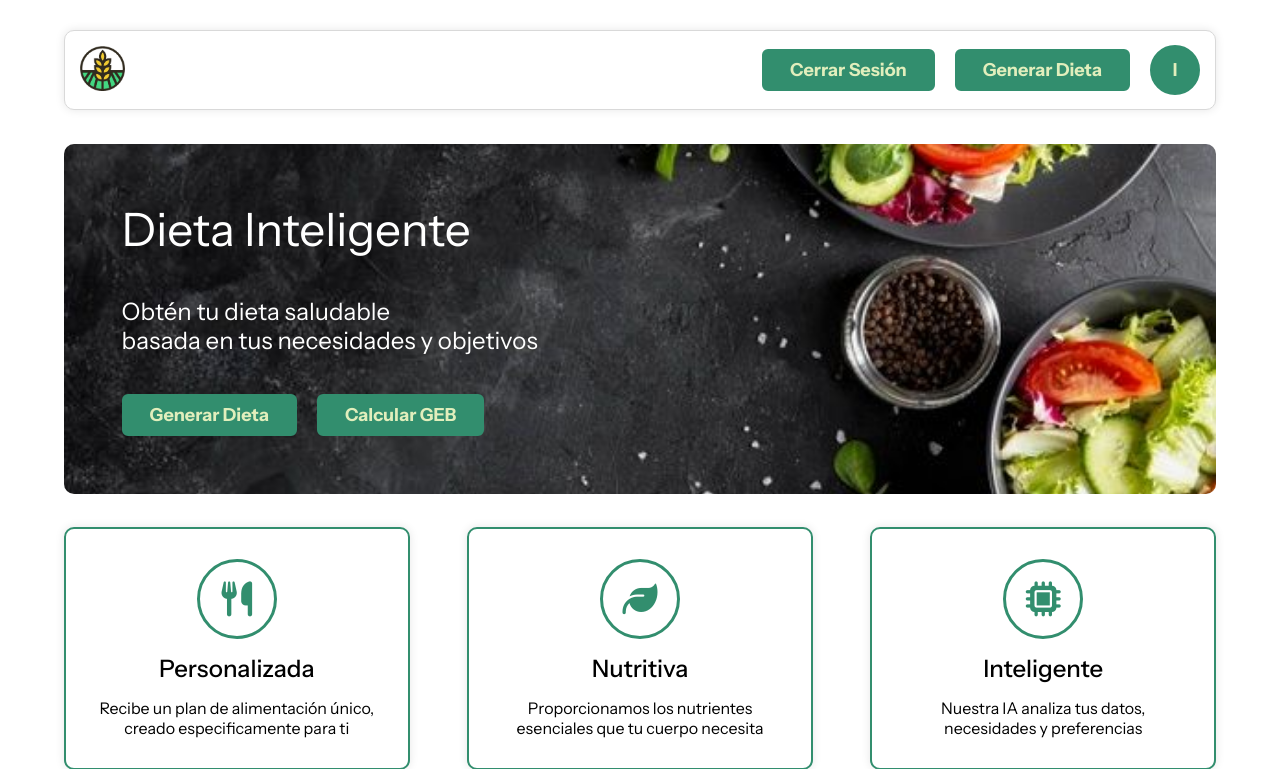
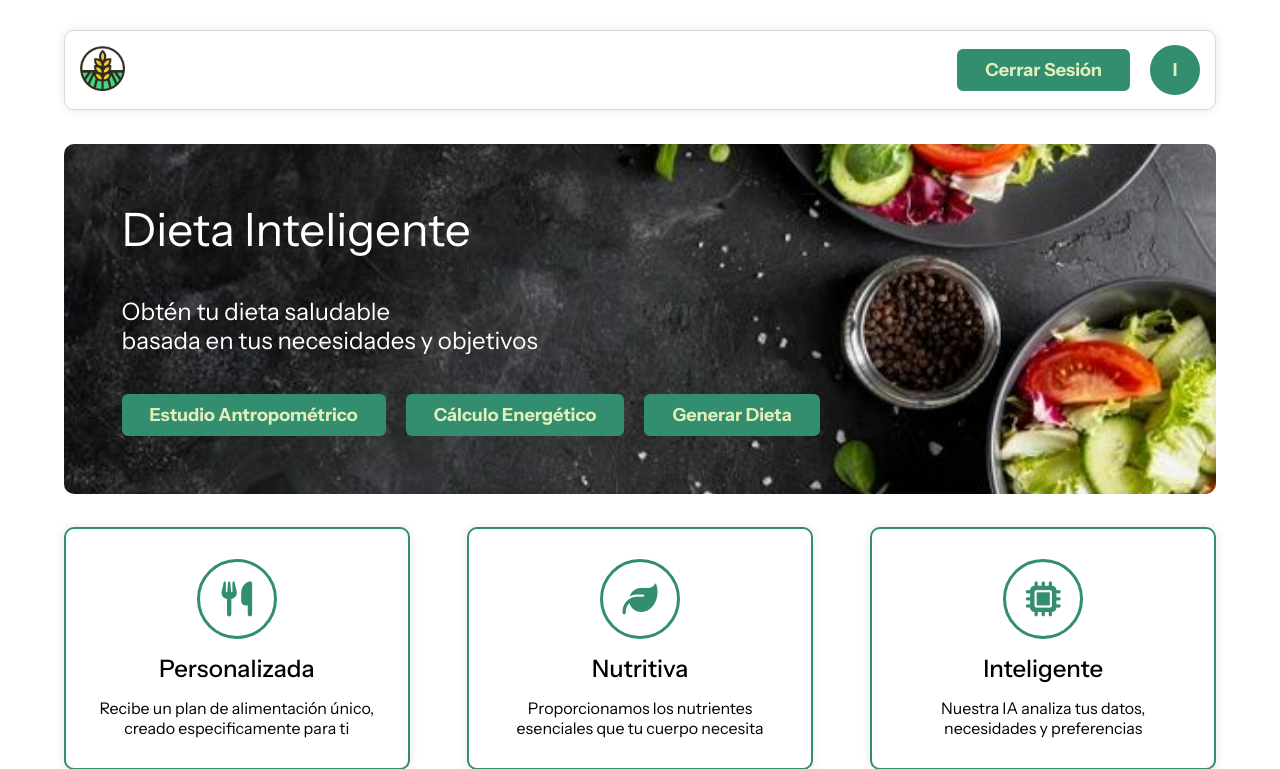
Before and after one commit to alekseisavinok6/dietaApp, a PHP site: page /dietaApp/index.php in a window 1280 px wide. Shown: the top 769 px of the page. Run offline with PHP 8.4, Linux system fonts and the light colour scheme; a user stored in the database is signed in; some libraries are stand-ins or nearby versions.

Commit message:
liminar botones innecesarios, algunos cambios visuales

```diff
--- a/components/navbar.php
+++ b/components/navbar.php
@@ -15,7 +15,7 @@
   <?php if(isset($_SESSION['id_cliente'])): ?>
     <div class="two-buttons menu-links">
       <a href="<?= BASE_URL ?>controllers/logoutController.php" class="menu-link"><button class="btn">Cerrar Sesión</button></a>
-      <a href="<?= BASE_URL ?>views/generarDieta.php" class="menu-link"><button class="btn">Generar Dieta</button></a>
+      <!-- <a href="<?= BASE_URL ?>views/generarDieta.php" class="menu-link"><button class="btn">Generar Dieta</button></a> -->
       <a href="<?= BASE_URL ?>views/perfil.php"><button class="btn btn-perfil"> <?= $inicial ?></button></a>
     </div>
   <?php else: ?>
--- a/index.php
+++ b/index.php
@@ -27,15 +27,16 @@
             </p>
             <?php if(isset($_SESSION['id_cliente'])): ?>
             <div class="two-buttons">
+                  <a href="#"><button class="btn">Estudio Antropométrico</button></a>
+                  <a href="views/calcularGEB.php"><button class="btn">Cálculo Energético</button></a>
                   <a href="views/generarDieta.php"><button class="btn">Generar Dieta</button></a>
-                  <a href="views/calcularGEB.php"><button class="btn">Calcular GEB</button></a>
             </div>
-            <?php else: ?>
+            <?php /* else: ?>
               <div class="two-buttons">
                   <a href="views/registro.php"><button class="btn">Generar Dieta</button></a>
                   <a href="views/login.php"><button class="btn">Iniciar Sesión</button></a>
               </div>
-            <?php endif; ?>
+            <?php */ endif; ?>
         </header>
 
         <div class="home-cards flex-c">
--- a/views/calcularGEB.php
+++ b/views/calcularGEB.php
@@ -37,7 +37,7 @@ if (!isset($_SESSION['id_cliente'])) {
           <input type="number" name="peso" placeholder="Peso (kg)" required step="0.1">
           <input type="number" name="talla" placeholder="Talla (cm)" required>
           <input type="number" name="edad" placeholder="Edad (años)" required>
-          <input type="submit" name="calcular" value="Calcular GEB" class="btn">
+          <input type="submit" name="calcular" value="Calcular" class="btn">
         </form>
 
         <?php
--- a/views/generarDieta.php
+++ b/views/generarDieta.php
@@ -15,9 +15,12 @@
   <?php
     session_start();
     if (!isset($_SESSION['id_cliente'])) {
-      header("Location: ../views/login.php");
+      header("Location: ../views/login.php?error=unauthorized");
       exit();
     }
+    // if (isset($_SESSION['id_cliente'])) {
+    //   echo "Sesión activa para: " . $_SESSION['nombre'] . " " . $_SESSION['apellido'] . " con <i>id<i>: " . $_SESSION['id_cliente'];
+    // }
   ?>
   <div class="container">
     <?php include "../components/navbar.php"?>
--- a/views/perfil.php
+++ b/views/perfil.php
@@ -51,7 +51,7 @@
               <li class="dieta-item"><a href="#" class="dieta-link">28-03-2001</a></li>
             </ul>
           </div>
-          <a href="../views/generarDieta.php"><button class="btn btn-lg">Generar Dieta</button></a>
+          <!-- <a href="../views/generarDieta.php"><button class="btn btn-lg">Generar Dieta</button></a> -->
         </div>
 
         <!-- DERECHA -->
```
